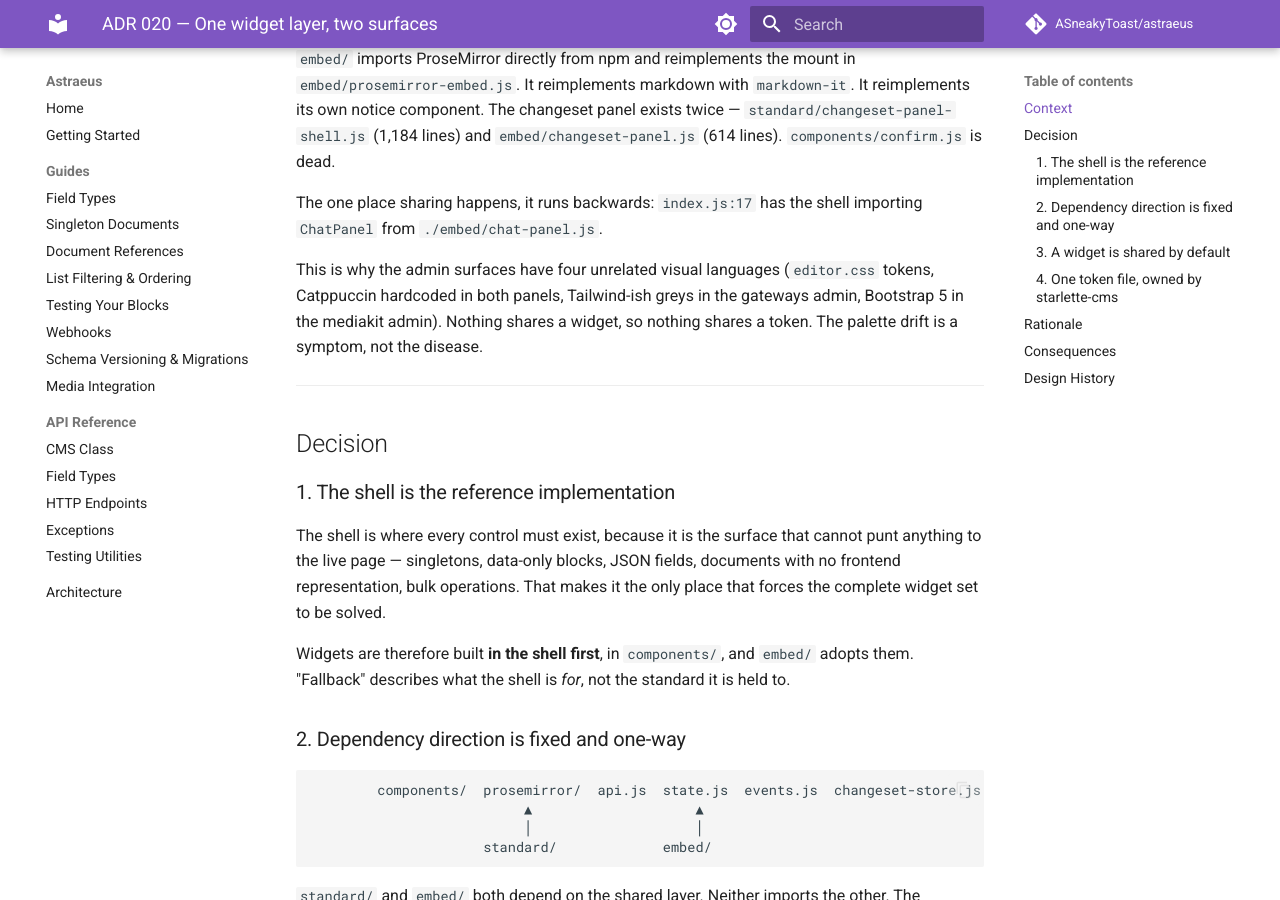
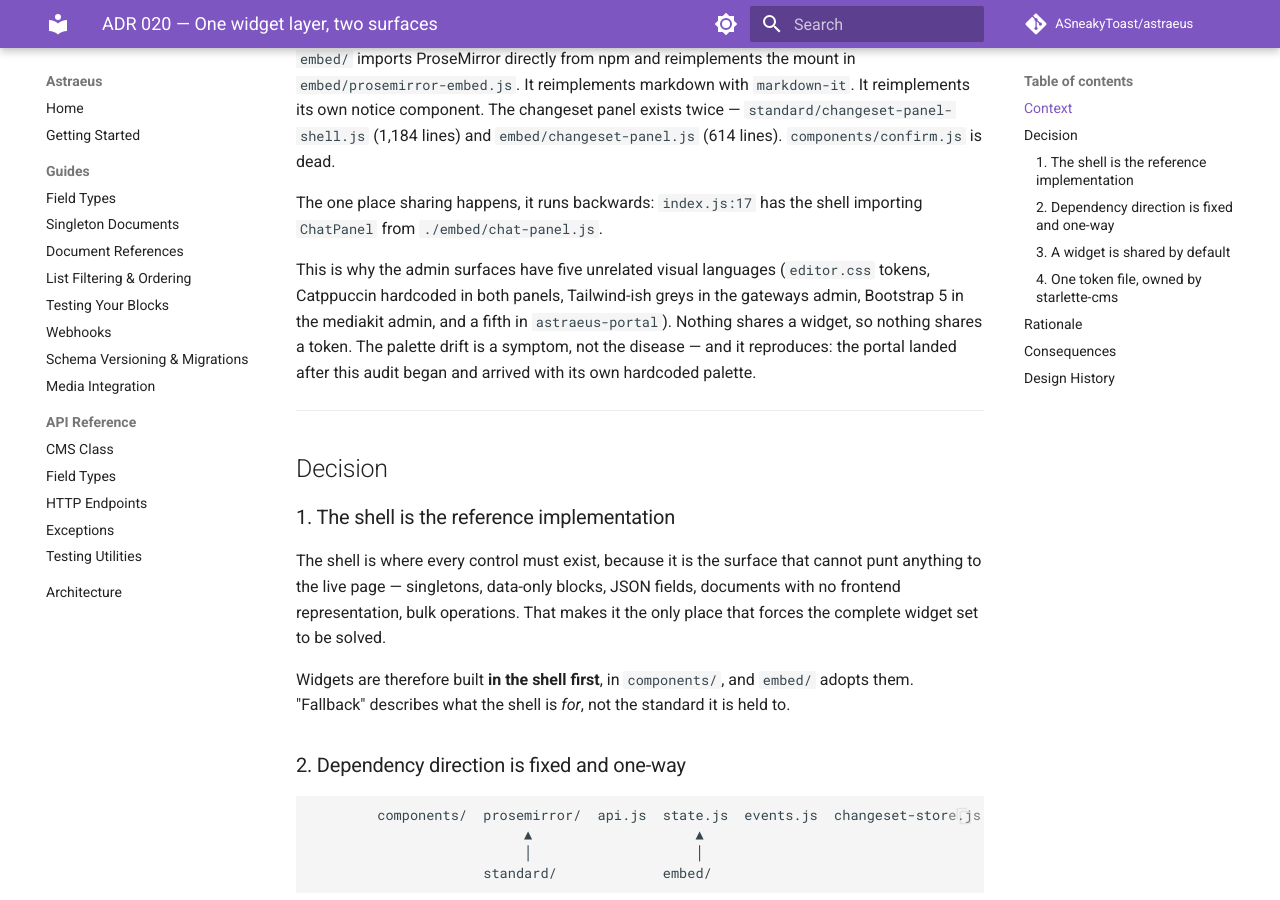
Before and after one commit to ASneakyToast/astraeus, an MkDocs documentation site: the page built from docs/decisions/020-shared-widget-layer.md, in a window 1280 px wide and 900 px high, scrolled down 1178 px. Built offline with MkDocs 1.6.1 and Material for MkDocs 9.7.7, drawn with Linux system fonts in a browser that asks for light colours; comment, search, counter and statistics services are not loaded; some of the changed text lies outside the part shown.

Commit message:
docs: fold astraeus-portal into the token work
astraeus-portal landed on main while these specs were being written,
and arrived with its own hardcoded palette — dark surfaces plus
Tailwind blues and greys in an inline style block. That makes five
admin surfaces with five unrelated visual languages.

The drift reproducing mid-audit is the argument for ADR 020 rather than
a counterexample to it: with no shared widget layer there is nothing for
a new surface to inherit, so each one arrives with its own palette.

Moves portal token adoption out of the plan's out-of-scope list and
into ED-3B alongside the other four surfaces.

Co-Authored-By: Claude Opus 5 <noreply@anthropic.com>

```diff
--- a/docs/decisions/020-shared-widget-layer.md
+++ b/docs/decisions/020-shared-widget-layer.md
@@ -44,10 +44,11 @@ its own notice component. The changeset panel exists twice —
 The one place sharing happens, it runs backwards: `index.js:17` has the shell importing
 `ChatPanel` from `./embed/chat-panel.js`.
 
-This is why the admin surfaces have four unrelated visual languages (`editor.css` tokens,
+This is why the admin surfaces have five unrelated visual languages (`editor.css` tokens,
 Catppuccin hardcoded in both panels, Tailwind-ish greys in the gateways admin, Bootstrap 5 in
-the mediakit admin). Nothing shares a widget, so nothing shares a token. The palette drift is
-a symptom, not the disease.
+the mediakit admin, and a fifth in `astraeus-portal`). Nothing shares a widget, so nothing
+shares a token. The palette drift is a symptom, not the disease — and it reproduces: the portal
+landed after this audit began and arrived with its own hardcoded palette.
 
 ---
 
@@ -142,9 +143,9 @@ time.
 - Short-term churn in `embed/`, which is the surface users actually touch today
 
 **Neutral / deferred:**
-- `astraeus-portal` is referenced by `joellithgow/pyproject.toml:29` at
-  `../astraeus/packages/astraeus-portal` but does not exist in this repo or on any branch. It
-  adopts the token file when it lands here.
+- `astraeus-portal` (added in `5171f0c`) is the fifth admin surface and the fifth palette —
+  `#0a0a0a`/`#141414` surfaces with Tailwind blues and greys, inline `<style>`, hardcoded hex
+  (`astraeus_portal/routes.py:146-271`). It adopts the token file in ED-3B.
 - Whether `components/` eventually becomes its own publishable package — deferred; no consumer
   outside this repo yet.
 
```
Also changed, not shown: docs/plans/ED-editor-foundations-implementation-plan.md (+5 -4 lines).
